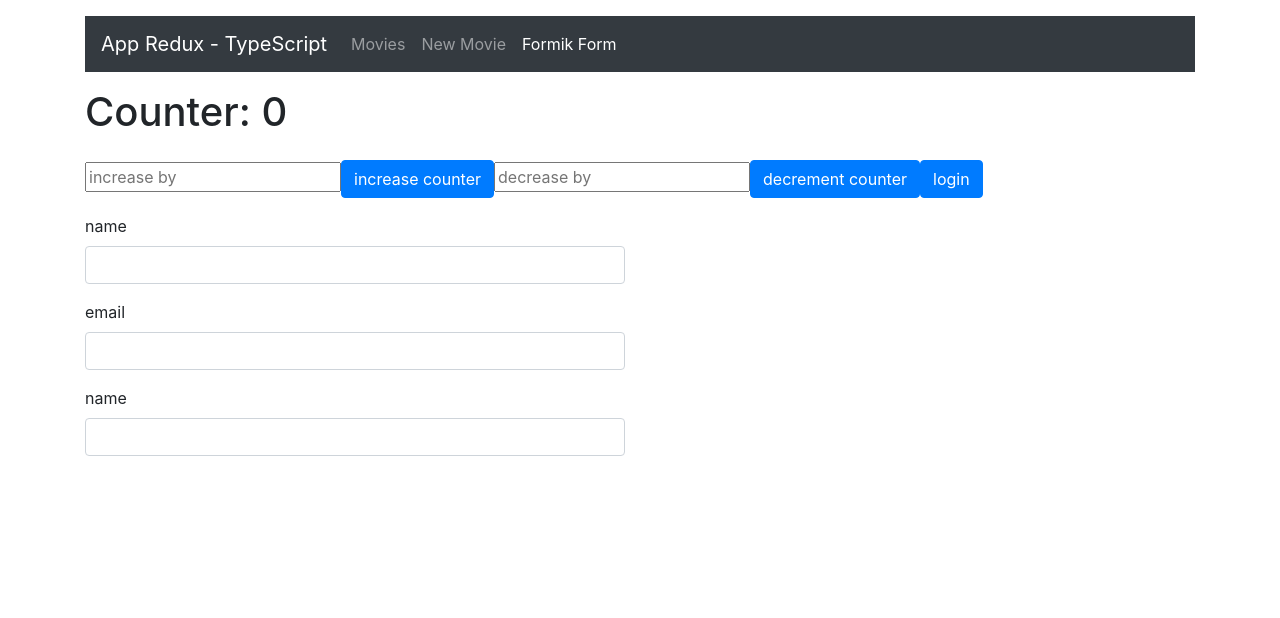
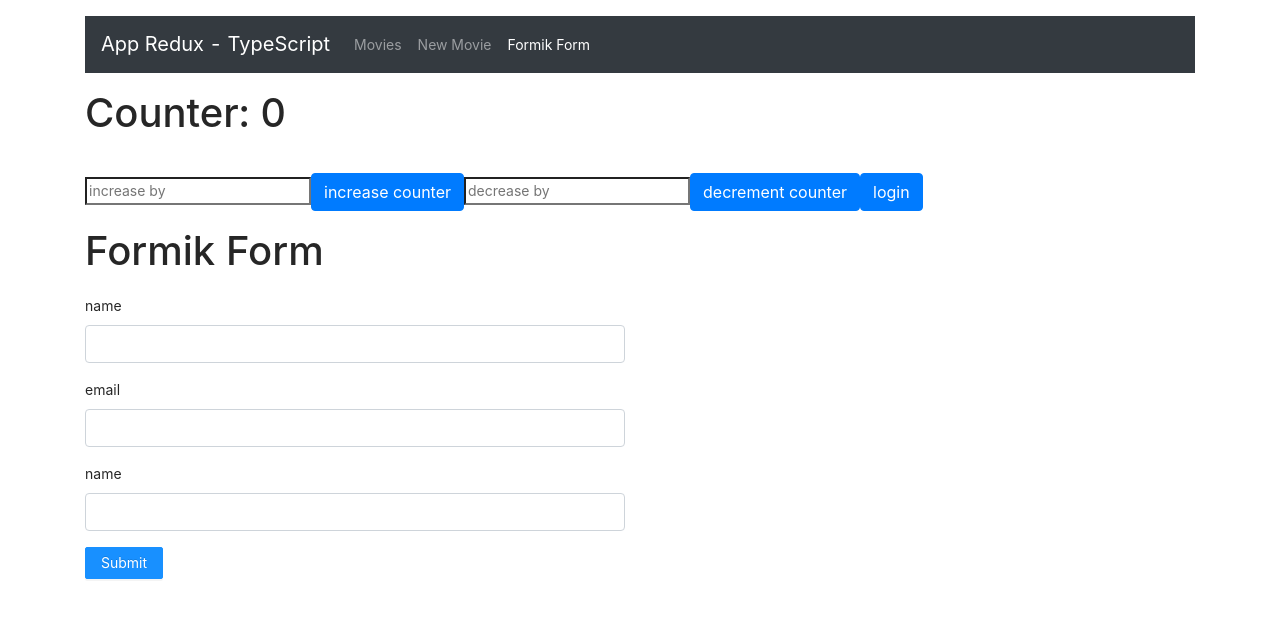
Before and after one commit to zead1992/react-app, a React (Create React App) app: page /formik in a window 1280 px wide. Shown: the top 618 px of the page. Built offline with nearby package versions, Linux system fonts and the light colour scheme.

Commit message:
ant design lib

```diff
--- a/package.json
+++ b/package.json
@@ -13,6 +13,7 @@
     "@types/node": "^12.12.50",
     "@types/react": "^16.9.43",
     "@types/react-dom": "^16.9.8",
+    "antd": "^4.5.2",
     "axios": "^0.19.2",
     "bootstrap": "^4.5.0",
     "font-awesome": "^4.7.0",
--- a/src/App.css
+++ b/src/App.css
@@ -1,38 +1 @@
-.App {
-  text-align: center;
-}
-
-.App-logo {
-  height: 40vmin;
-  pointer-events: none;
-}
-
-@media (prefers-reduced-motion: no-preference) {
-  .App-logo {
-    animation: App-logo-spin infinite 20s linear;
-  }
-}
-
-.App-header {
-  background-color: #282c34;
-  min-height: 100vh;
-  display: flex;
-  flex-direction: column;
-  align-items: center;
-  justify-content: center;
-  font-size: calc(10px + 2vmin);
-  color: white;
-}
-
-.App-link {
-  color: #61dafb;
-}
-
-@keyframes App-logo-spin {
-  from {
-    transform: rotate(0deg);
-  }
-  to {
-    transform: rotate(360deg);
-  }
-}
+@import "~antd/dist/antd.css";
--- a/src/App.tsx
+++ b/src/App.tsx
@@ -13,6 +13,7 @@ import {ToastContainer} from "react-toastify";
 import 'react-toastify/dist/ReactToastify.css';
 import {Dispatch} from "redux";
 import YoutubeFormikForm from "./components/YoutubeFormikForm";
+import './App.css';
 
 type IProps = {
     startCounterFrom:number;
--- a/src/components/YoutubeFormikForm.tsx
+++ b/src/components/YoutubeFormikForm.tsx
@@ -1,20 +1,23 @@
 import React from 'react';
+import {Button} from "antd";
 
 type IForm = {
-    name:string;
-    email:string;
-    channel:string;
+    name: string;
+    email: string;
+    channel: string;
 }
 
 function YoutubeFormikForm(props) {
 
-    const formKeys = (key:keyof IForm)=>{
+    const formKeys = (key: keyof IForm) => {
         return key;
     }
 
     return (
         <div className="row">
             <div className="col-6">
+                <form>
+                    <h1>Formik Form</h1>
                     <div className="form-group">
                         <label htmlFor={formKeys('name')}>name</label>
                         <input name={formKeys('name')}
@@ -39,6 +42,10 @@ function YoutubeFormikForm(props) {
                                className="form-control"
                                id={formKeys('channel')}/>
                     </div>
+                    <Button type={"primary"} loading={false} draggable={"true"}>
+                        Submit
+                    </Button>
+                </form>
             </div>
         </div>
     );
```
Also changed, not shown: 1 other file (tests, documents, lock files or other folders). Lines whose indentation alone changed are shown as unchanged.
